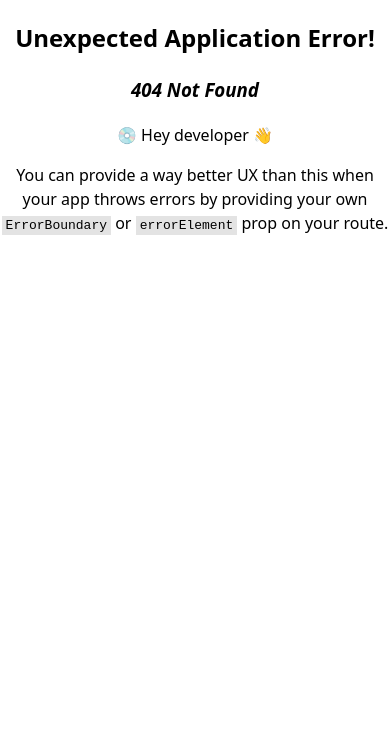
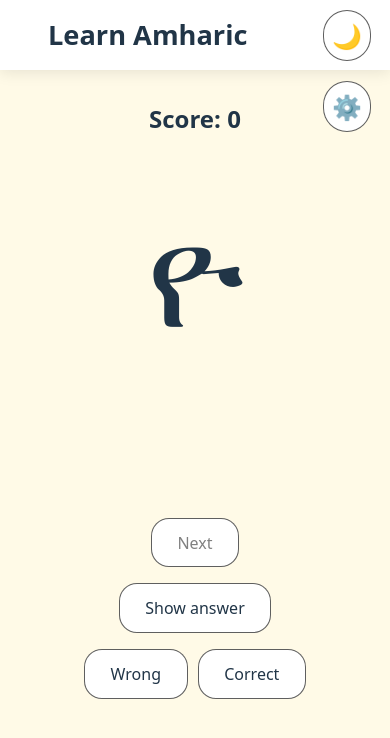
Before and after one commit to Nah4-4/learn-amharic, a React (Vite) app: page /learn-amharic/play in a window 390 px wide. Before the commit this address had no page. Shown: the top 738 px of the page. Built offline with nearby package versions, Linux system fonts and the light colour scheme.

Commit message:
phone responsive design

```diff
--- a/src/Card.css
+++ b/src/Card.css
@@ -13,3 +13,15 @@
     font-size: 2rem;
     margin: auto;
 }
+@media (max-width:600px) {
+  .card{
+    width: 8rem;
+    height: 8rem;
+  }
+  .card h1{
+    font-size: 3.2rem;
+  }
+  .card p{
+    font-size: 1.4rem;
+  }
+}
--- a/src/Game.css
+++ b/src/Game.css
@@ -45,7 +45,7 @@
   font-size: x-large;
   padding: 0.5rem 0.5rem;
 }
-.wrapper{
+.wrapper {
   background: rgba(255, 255, 255, 0.1);
   backdrop-filter: blur(10px);
   box-shadow: 0 5px 16px -2px rgba(0, 0, 0, 0.1);
@@ -62,7 +62,32 @@
   justify-items: center;
   padding: 0 3rem 3rem 3rem;
 }
+.option {
+  align-content: center;
+  margin-right: 4rem;
+  z-index: 1;
+}
 
-button:disabled{
-  color:gray;
+button:disabled {
+  color: gray;
 }
+@media (max-width: 800px) {
+  .card-grid {
+    grid-template-columns: repeat(auto-fit, minmax(116px, 1fr));
+  }
+  .option {
+    margin-right: 1.2rem;
+  }
+  .game button {
+    padding: 0.8rem 1.6rem;
+  }
+  .option .settings{
+    padding: 0.5rem 0.5rem;
+  }
+  .game h1{
+    font-weight: 300;
+  }
+  .body h2{
+    font-size: 1.8rem;
+  }
+}
--- a/src/Game.jsx
+++ b/src/Game.jsx
@@ -7,7 +7,7 @@ import { useRef } from "react";
 
 function Game() {
   //*add multiple choice option
-   const data = [
+  const data = [
     { key: 1, am: "ሀ", en: "ha" },
     { key: 2, am: "ሁ", en: "hu" },
     { key: 3, am: "ሂ", en: "hi" },
@@ -421,9 +421,7 @@ function Game() {
               <h2>Score: </h2>
               <h2>{score}</h2>
             </div>
-            <div
-              style={{ alignContent: "center", marginRight: "4rem", zIndex: 1 }}
-            >
+            <div className="option">
               <button
                 aria-label="settings"
                 className="settings"
--- a/src/Header.css
+++ b/src/Header.css
@@ -21,3 +21,8 @@ header button {
   gap: 1.5rem;
   margin-right: 4rem;
 }
+@media (max-width:600px) {
+  .options{
+    margin-right: 1.2rem;
+  }
+}
--- a/src/main.jsx
+++ b/src/main.jsx
@@ -7,7 +7,8 @@ import RootLayout from "./RootLayout.jsx";
 import Home from "./Home.jsx";
 import About from "./About.jsx";
 
-const router = createBrowserRouter([
+const router = createBrowserRouter(
+  [
     {
       path: "/",
       element: <RootLayout />,
@@ -17,7 +18,11 @@ const router = createBrowserRouter([
         { path: "/about", element: <About /> },
       ],
     },
-]);
+  ],
+  {
+    basename: "/learn-amharic",
+  }
+);
 
 createRoot(document.getElementById("root")).render(
   <StrictMode>
```
Also changed, not shown: 1 other file (tests, documents, lock files or other folders). Lines whose indentation alone changed are shown as unchanged.
